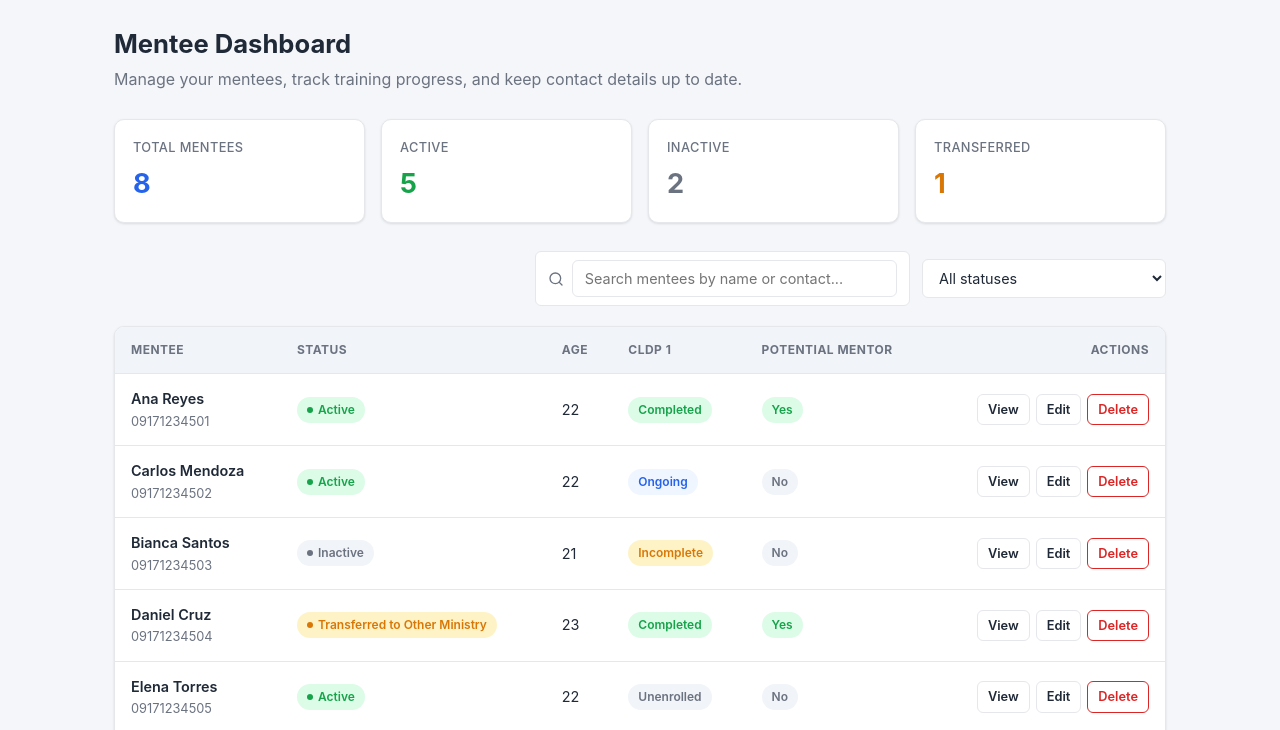
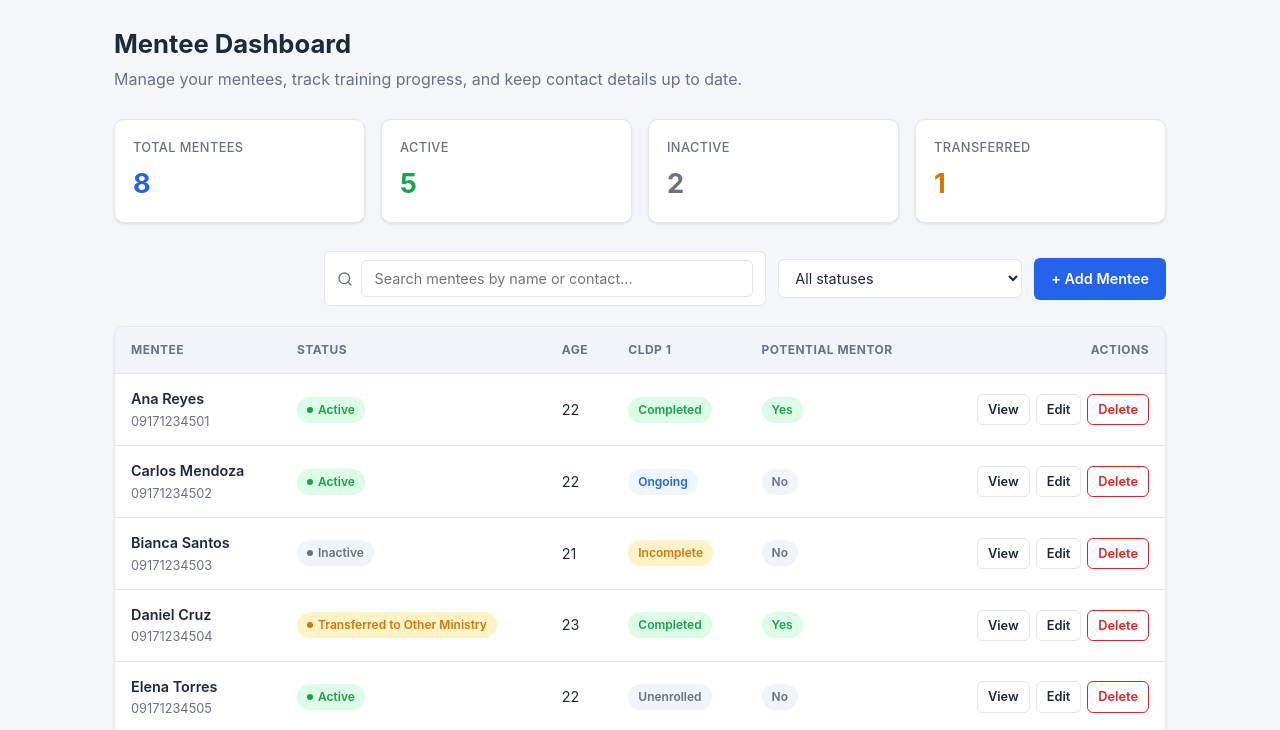
Before and after one commit to josefjerard/c4c2s, a plain HTML site: page index.html in a window 1280 px wide. Shown: the part 68-798 px from the top of the page. Drawn offline with Linux system fonts and the light colour scheme.

Commit message:
Add Add Mentee button to dashboard toolbar and remove duplicate empty-state button

```diff
--- a/assets/app.js
+++ b/assets/app.js
@@ -166,7 +166,6 @@
         '<svg viewBox="0 0 24 24" fill="none" stroke="currentColor" stroke-width="1.5" stroke-linecap="round" stroke-linejoin="round"><path d="M17 21v-2a4 4 0 0 0-4-4H5a4 4 0 0 0-4 4v2"></path><circle cx="9" cy="7" r="4"></circle><path d="M23 21v-2a4 4 0 0 0-3-3.87"></path><path d="M16 3.13a4 4 0 0 1 0 7.75"></path></svg>' +
         '<h3>No mentees found</h3>' +
         '<p>' + (query || status ? 'Try adjusting your search or filter.' : 'Get started by adding your first mentee.') + '</p>' +
-        (query || status ? '' : '<a href="create.html" class="btn btn-primary">+ Add Mentee</a>') +
         '</div>';
       return;
     }
--- a/assets/style.css
+++ b/assets/style.css
@@ -237,7 +237,7 @@ a:hover {
   flex-wrap: nowrap;
   gap: 12px;
   align-items: center;
-  width: 60%;
+  width: 80%;
   justify-content: flex-end;
 }
 
--- a/index.html
+++ b/index.html
@@ -43,6 +43,7 @@
           <option value="Inactive">Inactive</option>
           <option value="Transferred to Other Ministry">Transferred to Other Ministry</option>
         </select>
+        <a href="create.html" class="btn btn-primary">+ Add Mentee</a>
       </div>
     </div>
 
```
